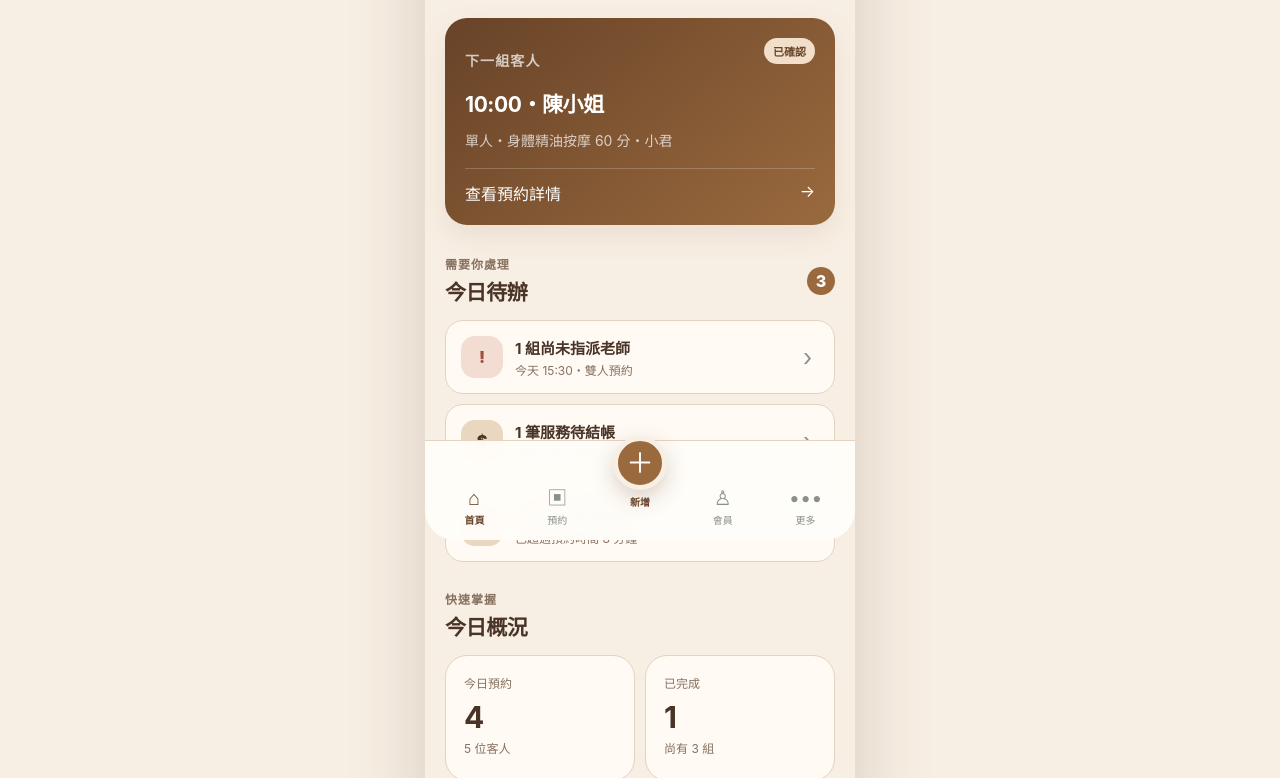
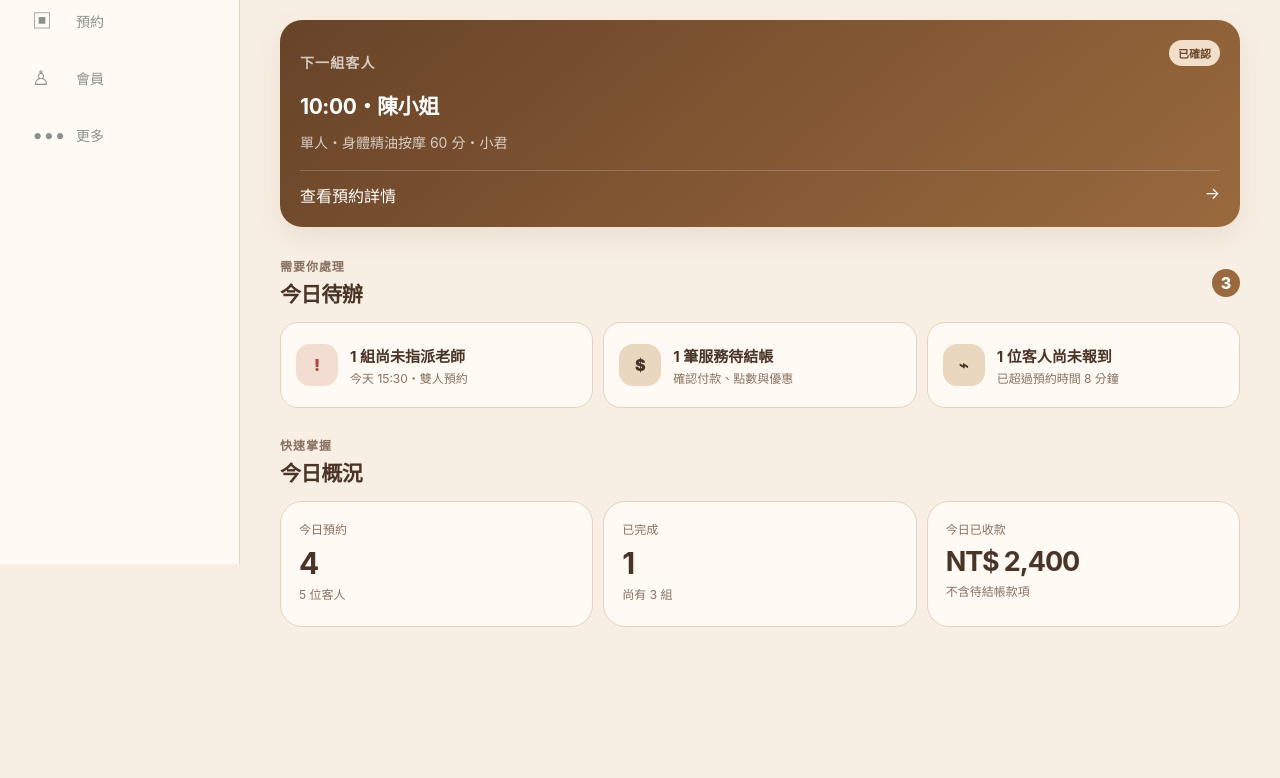
Before and after one commit to Hsulala/heyu-booking, a website: page public/index.html in a window 1280 px wide. Shown: the part 236-1014 px from the top of the page. After the commit the page ends 923 px from the top, so only its background shows below. Drawn offline with Linux system fonts and the light colour scheme.

Commit message:
Fix mobile schedule layout and add desktop admin

```diff
--- a/public/styles.css
+++ b/public/styles.css
@@ -148,14 +148,84 @@ h2 { margin-bottom: 0; font-size: 21px; letter-spacing: -.02em; }
 .toast { position: fixed; z-index: 60; right: 20px; bottom: 100px; left: 20px; padding: 13px 16px; color: white; border-radius: 14px; background: var(--brand-dark); text-align: center; opacity: 0; transform: translateY(10px); pointer-events: none; transition: .2s ease; }
 .toast.is-visible { opacity: 1; transform: none; }
 
-/* Only add the floating phone frame on genuinely wide desktop windows.
-   Tablet-sized and in-app previews should keep the navigation flush to the viewport. */
-@media (min-width: 1100px) {
-  body { padding: 24px 0; }
-  .app-shell { max-width: 430px; min-height: calc(100dvh - 48px); margin: auto; overflow: hidden; border-radius: 30px; box-shadow: 0 28px 80px rgba(78,50,30,.19); }
-  .topbar { top: 24px; max-width: 430px; margin: auto; }
-  .bottom-nav { right: calc((100vw - 430px) / 2); bottom: 24px; left: calc((100vw - 430px) / 2); border-radius: 0 0 30px 30px; }
-  .bottom-sheet { right: calc((100vw - 430px) / 2); bottom: 24px; left: calc((100vw - 430px) / 2); border-radius: 28px; }
+/* Desktop administration layout: persistent sidebar, wider work area and centered dialogs. */
+@media (min-width: 900px) {
+  html, body { min-height: 100%; background: var(--bg); }
+  .app-shell { min-height: 100vh; padding-left: 240px; }
+  .topbar { top: 0; padding: 22px 36px 18px; }
+  main { width: min(100%, 1260px); margin: 0 auto; padding: 0 40px 60px; }
+  .greeting { padding-top: 42px; }
+  .summary-grid { grid-template-columns: repeat(3, minmax(0, 1fr)); }
+  .metric.wide { grid-column: auto; min-height: 126px; }
+  .task-list { grid-template-columns: repeat(3, minmax(0, 1fr)); }
+  .task-card { grid-template-columns: 42px 1fr; min-height: 86px; }
+  .task-card .chevron { display: none; }
+  .page-title { padding-top: 40px; }
+  .timeline { max-width: 860px; }
+  .member-list { grid-template-columns: repeat(2, minmax(0, 1fr)); }
+  .settings-list { max-width: 820px; }
+
+  .bottom-nav {
+    top: 0;
+    right: auto;
+    bottom: 0;
+    left: 0;
+    display: flex;
+    width: 240px;
+    min-height: 100vh;
+    flex-direction: column;
+    align-items: stretch;
+    gap: 7px;
+    padding: 104px 18px 24px;
+    border-top: 0;
+    border-right: 1px solid var(--line);
+    background: #fffaf4;
+  }
+  .bottom-nav button {
+    display: grid;
+    grid-template-columns: 32px 1fr;
+    align-items: center;
+    justify-items: start;
+    gap: 12px;
+    min-height: 50px;
+    padding: 0 14px;
+    border-radius: 14px;
+    font-size: 14px;
+    text-align: left;
+  }
+  .bottom-nav button > span { font-size: 20px; }
+  .bottom-nav .is-active { background: var(--brand-soft); }
+  .bottom-nav .create-button {
+    position: static;
+    order: -1;
+    grid-template-columns: 40px 1fr;
+    margin-bottom: 14px;
+    color: white;
+    background: var(--brand);
+  }
+  .bottom-nav .create-button > span {
+    width: 40px;
+    height: 40px;
+    color: white;
+    border: 0;
+    background: rgba(255,255,255,.14);
+    box-shadow: none;
+    font-size: 24px;
+  }
+
+  .bottom-sheet {
+    top: 50%;
+    right: auto;
+    bottom: auto;
+    left: 50%;
+    width: min(620px, calc(100vw - 64px));
+    max-height: 85vh;
+    padding: 22px 28px 28px;
+    border-radius: 28px;
+    transform: translate(-50%, -50%);
+    animation: none;
+  }
+  .sheet-handle { display: none; }
 }
 
 @media (prefers-reduced-motion: reduce) {
```
Also changed, not shown: public/booking.css (+6 -2 lines), public/booking.html (+1 -1 lines), tests/ui.test.mjs (+10 -4 lines).
